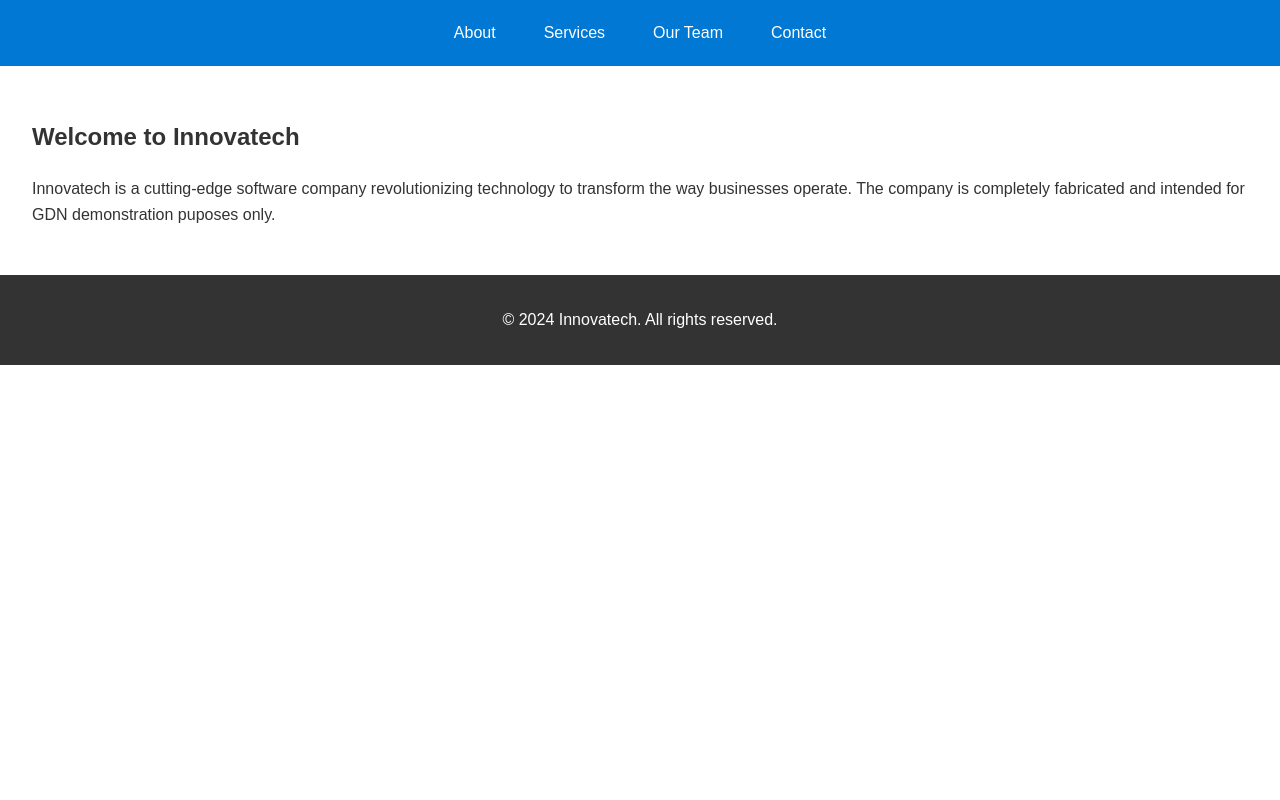
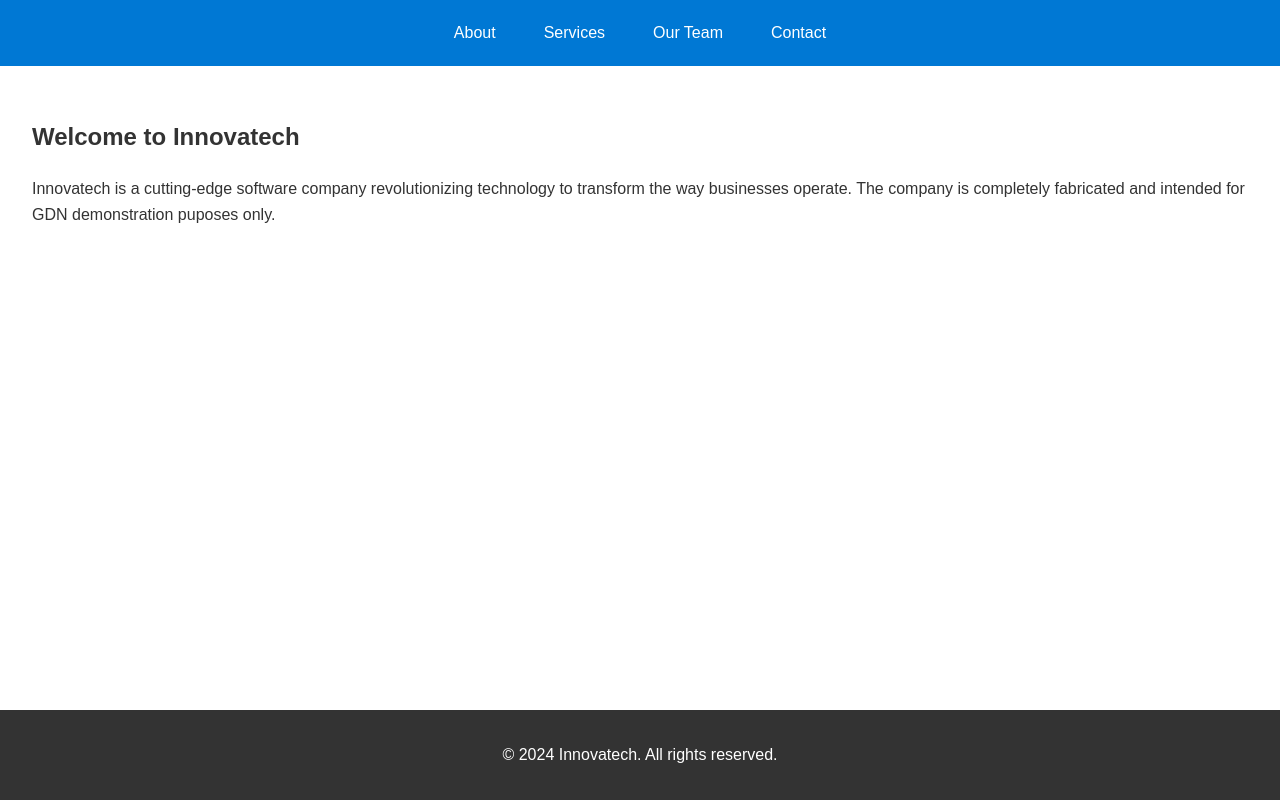
Before and after one commit to halliday75/halliday75.github.io, a plain HTML site: page GDNTedTalk/index.html in a window 1280 px wide. Drawn offline with Linux system fonts and the light colour scheme.

Commit message:
Update styles.css

```diff
--- a/GDNTedTalk/styles.css
+++ b/GDNTedTalk/styles.css
@@ -4,6 +4,9 @@ body {
     padding: 0;
     line-height: 1.6;
     color: #333;
+    display: flex;
+    flex-direction: column; /* Arrange children (header, main, footer) in a column */
+    min-height: 100vh; /* Ensure the body is at least the height of the viewport */
 }
 
 header {
@@ -42,6 +45,7 @@ header {
 
 main {
     padding: 2rem;
+    flex: 1; /* Allow the main content to expand and fill the available space */
 }
 
 section.active {
@@ -61,9 +65,15 @@ button:hover {
     background-color: #005fa3;
 }
 
+html, body {
+    height: 100%; /* Make the html and body take up the full height of the viewport */
+    margin: 0;
+}
+
 footer {
     background-color: #333;
     color: white;
     text-align: center;
     padding: 1rem 0;
+    flex-shrink: 0; /* Ensure the footer doesn't shrink */
 }
```
